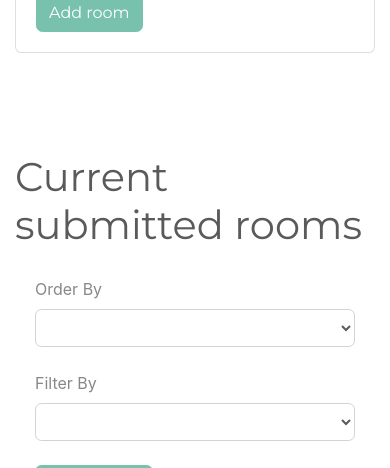
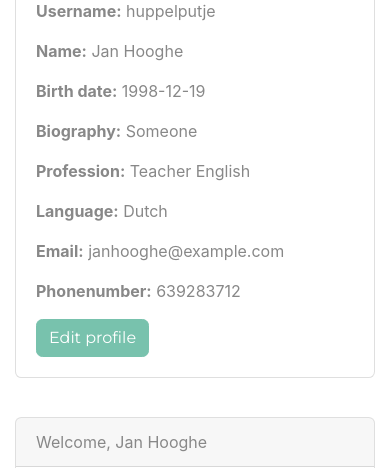
Before and after one commit to ajordaangithub/DDWT18_G1, a PHP site: page /DDWT18/final/myaccount/ in a window 390 px wide. Shown: the part 641-1109 px from the top of the page. Run offline with PHP 8.4, Linux system fonts and the light colour scheme; a user stored in the database is signed in; data comes from the database, SQL or seed files in the repository.

Commit message:
Created funtion and paths to update the profile of the user

```diff
--- a/css/main.css
+++ b/css/main.css
@@ -23,3 +23,15 @@
 #header {
     margin-top: 100px;
 }
+
+.account_image {
+    float: left;
+    width: 300px;
+    height: 300px;
+    margin-right: 10px;
+    display: inline;
+}
+
+.left {
+    display: block;
+}
--- a/index.php
+++ b/index.php
@@ -405,6 +405,16 @@
     }
     /* page info */
     $user = get_username($db, $_SESSION['user_id'])['full_name'];
+    $userinfo = get_userinfo($db, $_SESSION['user_id']);
+    $username = $userinfo['username'];
+    $full_name = $userinfo['full_name'];
+    $birth_date = $userinfo['birth_date'];
+    $biography = $userinfo['biography'];
+    $profession = $userinfo['profession'];
+    $language = $userinfo['language'];
+    $email = $userinfo['email'];
+    $phone_number = $userinfo['phonenumber'];
+
     $page_title = 'My account';
     $breadcrumbs = get_breadcrumbs([
         'DDWT18' => na('/DDWT18/', False),
@@ -459,6 +469,67 @@
     ];
     redirect(sprintf('/DDWT18/final/myaccount/?status=%s',
         json_encode($status)));
+}
+
+elseif (new_route('/DDWT18/final/edituser/', 'get')) {
+    /* Check if logged in */
+    if ( !check_login() ) {
+        $error_msg = [
+            'type' => 'warning',
+            'message' => 'To edit rooms you need to be logged in.'
+        ];
+        redirect(sprintf('/DDWT18/final/login/?error_msg=%s',
+            json_encode($error_msg)));
+    }
+    /* Get userinfo from database*/
+    $user_id = $_GET['user_id'];
+    $userinfo = get_userinfo($db, $user_id);
+
+    /* Page info */
+    $page_title = 'Edit Account';
+    $breadcrumbs = get_breadcrumbs([
+        'DDWT18' => na('/DDWT18/', False),
+        'Final' => na('/DDWT18/final/', False),
+        sprintf("Edit Account") => na('/DDWT18/final/register/', True)
+    ]);
+    $navigation = get_navigation($template, 0);
+
+    /* Page content */
+    $page_subtitle = sprintf("Edit Account of %s", $userinfo['username']);
+    $page_content = 'Edit the account below.';
+    $submit_btn = "Edit Account";
+    $form_action = '/DDWT18/final/edituser/';
+
+    /* Get error message from POST route */
+    if ( isset($_GET['error_msg'])) {
+        $error_msg = get_error($_GET['error_msg']);
+    }
+
+    /* Choose Template */
+    include use_template('edituser');
+}
+
+/* Edit account POST */
+elseif (new_route('/DDWT18/final/edituser/', 'post')) {
+    /* Check if logged in */
+    if ( !check_login() ) {
+        $error_msg = [
+            'type' => 'warning',
+            'message' => 'To edit rooms you need to be logged in.'
+        ];
+        redirect(sprintf('/DDWT18/final/login/?error_msg=%s',
+            json_encode($error_msg)));
+    }
+    $userinfo = get_userinfo($db, $_SESSION['user_id']);
+    /* Get room info from db */
+    $user_id = $_POST['user_id'];
+
+    /* Update room to database */
+    $feedback = update_user($db, $_POST, $_SESSION['user_id']);
+
+    /* Redirect to room GET route */
+    redirect(sprintf('/DDWT18/final/myaccount/?error_msg=%s', json_encode($feedback)));
+    /* TODO: show error msg after updating */
 }
 
 elseif (new_route('/DDWT18/final/register/', 'get')) {
--- a/model.php
+++ b/model.php
@@ -653,6 +653,98 @@
 }
 
 /**
+ * Updates a room already in the database
+ * @param object $pdo db object
+ * @param array $room_info POST array
+ * @return array Feedback message
+ */
+function update_user($pdo, $user_info, $user_id) {
+    /* Check if fields are correctly set */
+    if (empty($user_info['username'])){
+        return [
+            'type' => 'danger',
+            'message' => 'Username field empty. Account not updated.'
+        ];
+    } elseif (empty($user_info['fullname'])){
+        return [
+            'type' => 'danger',
+            'message' => 'Full name field empty. Account not updated.'
+        ];
+    } elseif (empty($user_info['birthdate'])){
+        return [
+            'type' => 'danger',
+            'message' => 'Birth date field empty. Account not updated.'
+        ];
+    } elseif (empty($user_info['biography'])){
+        return [
+            'type' => 'danger',
+            'message' => 'Biography field empty. Account not updated.'
+        ];
+    } elseif (empty($user_info['profession'])){
+        return [
+            'type' => 'danger',
+            'message' => 'Profession field empty. Account not updated.'
+        ];
+    } elseif (empty($user_info['language'])){
+        return [
+            'type' => 'danger',
+            'message' => 'Language field empty. Account not updated.'
+        ];
+    } elseif (empty($user_info['email'])){
+        return [
+            'type' => 'danger',
+            'message' => 'Email field empty. Account not updated.'
+        ];
+    } elseif (empty($user_info['phone'])){
+        return [
+            'type' => 'danger',
+            'message' => 'Phone number field empty. Account not updated.'
+        ];
+    }
+
+    /* Check data type*/
+    elseif (!is_numeric($user_info['phone'])){
+        return [
+            'type' => 'danger',
+            'message' => 'Phone number field not numeric. Account not updated.'
+        ];
+    }
+    /* Check who added the room */
+    elseif ( $user_info['user_id'] != $user_id){
+        return [
+            'type' => 'danger',
+            'message' => sprintf("You are not allowed to edit this, since this account was not added by you.")
+        ];
+    }
+
+    /* Update room */
+    else {
+        $stmt = $pdo->prepare("UPDATE users SET username = ?, full_name = ?, birth_date = ?, biography = ?, profession = ?, language = ?, email = ?, phonenumber = ? WHERE id = ?");
+        $stmt->execute([
+            $user_info['username'],
+            $user_info['fullname'],
+            $user_info['birthdate'],
+            $user_info['biography'],
+            $user_info['profession'],
+            $user_info['language'],
+            $user_info['email'],
+            $user_info['phone'],
+            $user_info['user_id']
+        ]);
+        $inserted = $stmt->rowCount();
+        if ($inserted == 1) {
+            return [
+                'type' => 'success',
+                'message' => sprintf("Account succesfully updated!")];
+        }
+    }
+    return [
+        'type' => 'danger',
+        'message' => 'There was an error. Account not updated. Try it again.'
+    ];
+}
+
+/**
  * Creats HTML alert code with information about the success or failure
  * @param bool $type True if success, False if failure
  * @param string $message Error/Success message
--- a/views/account.php
+++ b/views/account.php
@@ -34,6 +34,26 @@
             <p><?= $page_content ?></p>
         </div>
 
+    </div>
+
+    <div class="pd-15">
+        <div class="card">
+            <div class="card-header">
+                Your personal information
+            </div>
+            <div class="card-body">
+                <img class="account_image" src="/DDWT18/final/placeholder.png" alt="profile picture">
+                <p class="left"><b>Username:</b> <?= $username?></p>
+                <p><b>Name:</b> <?= $full_name?></p>
+                <p><b>Birth date:</b> <?= $birth_date?></p>
+                <p><b>Biography:</b> <?= $biography?></p>
+                <p><b>Profession:</b> <?= $profession?></p>
+                <p><b>Language:</b> <?= $language?></p>
+                <p><b>Email:</b> <?= $email?></p>
+                <p><b>Phonenumber:</b> <?= $phone_number?></p>
+                <a href="/DDWT18/final/edituser/?user_id=<?= $_SESSION['user_id']?>" class="btn btn-primary">Edit profile</a>
+            </div>
+        </div>
     </div>
 
 
```
Also changed, not shown: views/edituser.php (added, +89 -0 lines).
